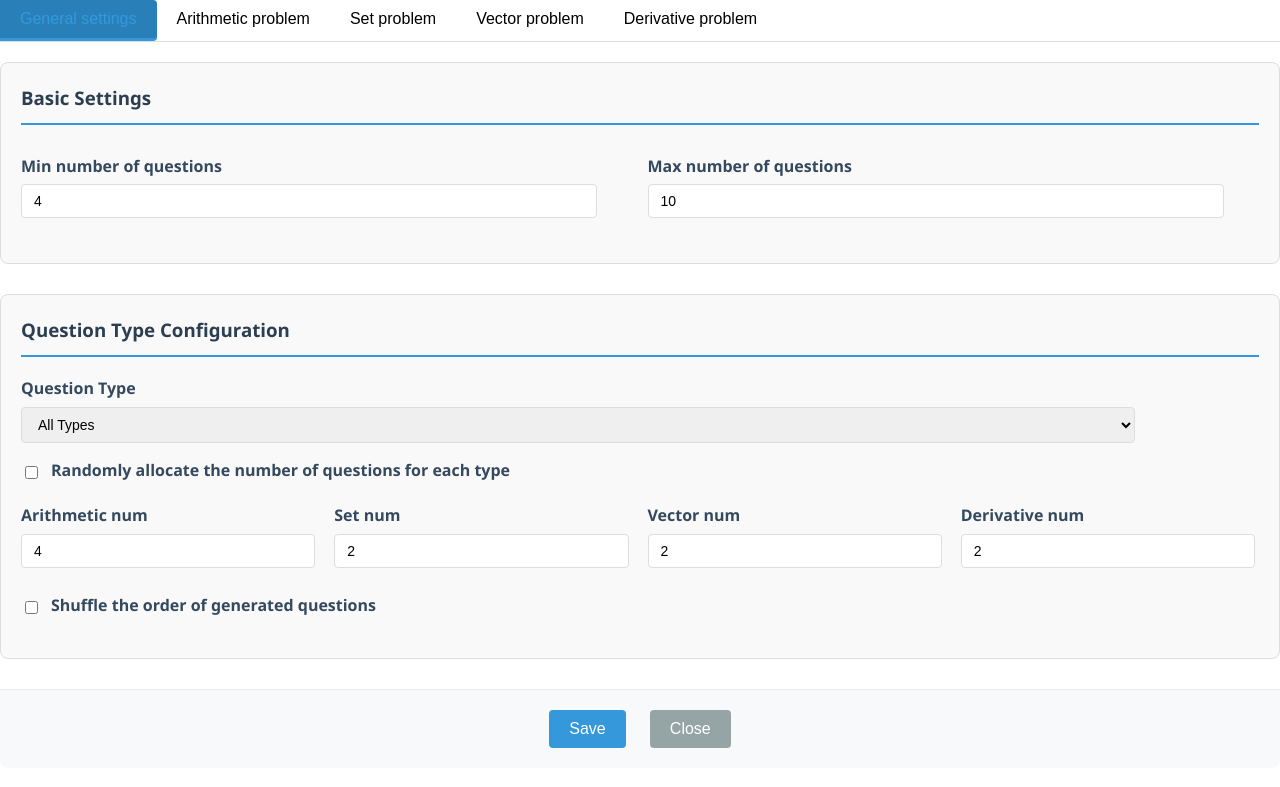
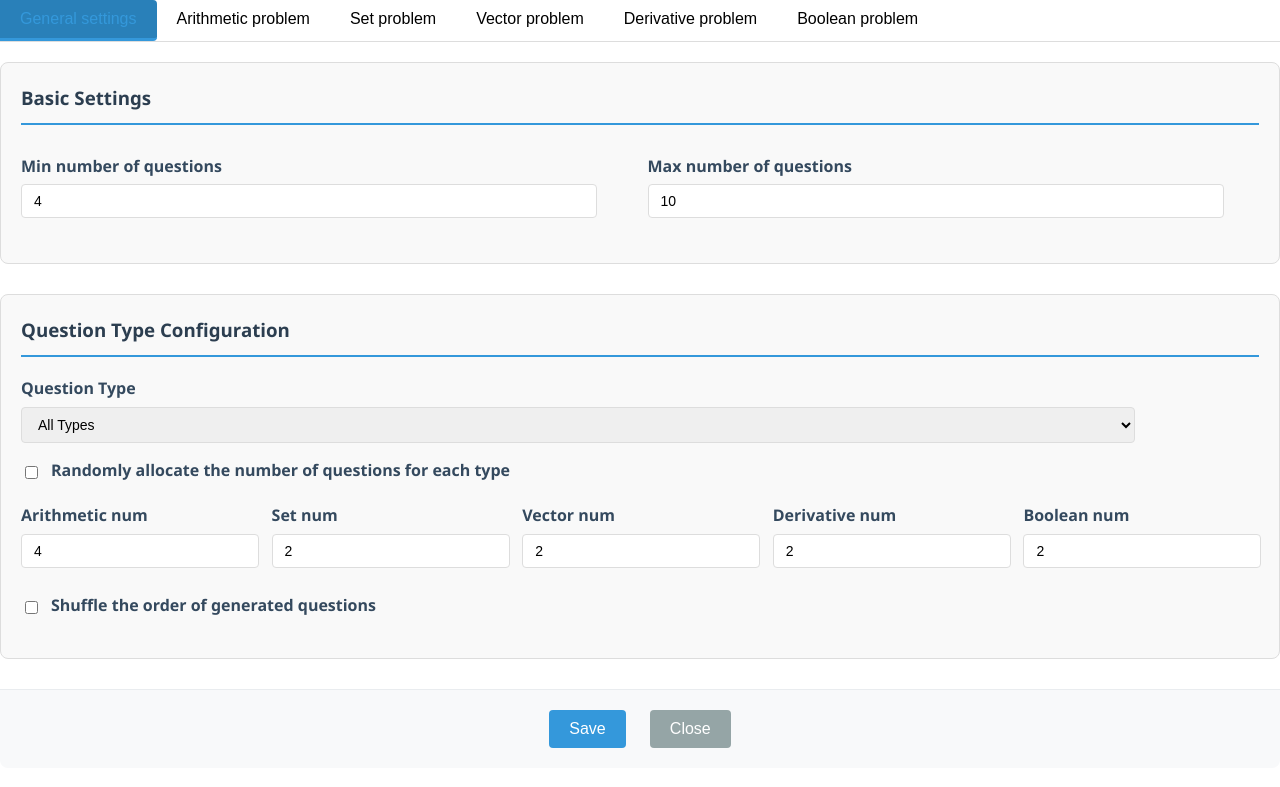
Before and after one commit to Project-RHM/Project-RHM, a Flask app: page /config in a window 1280 px wide. Shown: the top 787 px of the page. Run offline with Flask 3, Linux system fonts and the light colour scheme.

Commit message:
boolean features 1

```diff
--- a/app.py
+++ b/app.py
@@ -141,7 +141,8 @@ def config():
             'max_set_prob_num', 'vector_dimension', 'min_vector_element', 'max_vector_element',
             'max_vector_def_num', 'min_vector_prob_num', 'max_vector_prob_num',
             'min_fun_expr_depth', 'max_fun_expr_depth', 'min_derivative_prob_num',
-            'max_derivative_prob_num'
+            'max_derivative_prob_num', 'min_bool_expr_depth', 'max_bool_expr_depth',
+            'min_bool_var_num', 'max_bool_var_num'
         ]
 
         for param in int_params:
@@ -151,13 +152,13 @@ def config():
 
         # 列表参数
         question_amounts = []
-        for i in range(4):
+        for i in range(5):
             amount = request.form.get(f'question_type_amounts_{i}')
             if amount and amount.strip():
                 question_amounts.append(int(amount))
 
-        if len(question_amounts) != 4:
-            question_amounts = [0, 0, 0, 0]
+        if len(question_amounts) != 5:
+            question_amounts = [0, 0, 0, 0, 0]
 
         config_data['question_type_amounts'] = question_amounts
 
@@ -168,6 +169,10 @@ def config():
         vector_vars_str = request.form.get('vector_variables', '')
         if vector_vars_str:
             config_data['vector_variables'] = [var.strip() for var in vector_vars_str.split(',') if var.strip()]
+
+        boolean_vars_str = request.form.get('boolean_variables', '')
+        if boolean_vars_str:
+            config_data['boolean_variables'] = [var.strip() for var in boolean_vars_str.split(',') if var.strip()]
 
         # 写入JSON配置并生成OCaml配置
         if write_config(config_data) and generate_ml_config():
--- a/config_setting/config.json
+++ b/config_setting/config.json
@@ -23,8 +23,13 @@
   "max_fun_expr_depth": 5,
   "min_derivative_prob_num": 2,
   "max_derivative_prob_num": 4,
+  "min_bool_expr_depth": 2,
+  "max_bool_expr_depth": 4,
+  "min_bool_var_num": 2,
+  "max_bool_var_num": 4,
   "question_type_amounts": [
     4,
+    2,
     2,
     2,
     2
@@ -52,5 +57,12 @@
     "b",
     "c",
     "d"
+  ],
+  "boolean_variables": [
+    "A",
+    "B",
+    "C",
+    "D",
+    "E"
   ]
 }
--- a/templates/config.html
+++ b/templates/config.html
@@ -26,6 +26,7 @@
             <button class="nav-tab" onclick="showTab('set')">Set problem</button>
             <button class="nav-tab" onclick="showTab('vector')">Vector problem</button>
             <button class="nav-tab" onclick="showTab('derivative')">Derivative problem</button>
+            <button class="nav-tab" onclick="showTab('boolean')">Boolean problem</button>
         </div>
 
         <div id="message" class="message"></div>
@@ -73,6 +74,7 @@
                             <option value="2" {% if config.problem_type == 2 %}selected{% endif %}>Set Only</option>
                             <option value="3" {% if config.problem_type == 3 %}selected{% endif %}>Vector Only</option>
                             <option value="4" {% if config.problem_type == 4 %}selected{% endif %}>Derivative Only</option>
+                            <option value="5" {% if config.problem_type == 5 %}selected{% endif %}>Boolean Evaluation Only</option>
                         </select>
                     </div>
                     <div id="all-types-settings">
@@ -86,8 +88,8 @@
 
                         <div id="question-type-amounts-container">
                             <div class="form-row">
-                                {% set type_names = ["Arithmetic", "Set", "Vector", "Derivative"] %}
-                                {% for i in range(4) %}
+                                {% set type_names = ["Arithmetic", "Set", "Vector", "Derivative", "Boolean"] %}
+                                {% for i in range(5) %}
                                 <div class="form-group">
                                     <label for="question_type_amounts_{{ i }}">{{ type_names[i] }} num</label>
                                     <input type="number" id="question_type_amounts_{{ i }}"
@@ -307,6 +309,52 @@
                 </div>
             </div>
 
+            <!-- Boolean problem configs -->
+            <div id="boolean" class="tab-content">
+                <div class="config-section">
+                    <h3>Boolean Expression Evaluation Configs</h3>
+
+                    <div class="form-section">
+                        <h4>Boolean Expression Depth</h4>
+                        <p class="config-description">Control the nested depth of generated Boolean expressions.</p>
+                        <div class="form-row">
+                            <div class="form-group">
+                                <label for="min_bool_expr_depth">Min depth</label>
+                                <input type="number" id="min_bool_expr_depth" name="min_bool_expr_depth"
+                                    value="{{ config.min_bool_expr_depth }}" min="1" max="20">
+                            </div>
+                            <div class="form-group">
+                                <label for="max_bool_expr_depth">Max depth</label>
+                                <input type="number" id="max_bool_expr_depth" name="max_bool_expr_depth"
+                                    value="{{ config.max_bool_expr_depth }}" min="1" max="20">
+                            </div>
+                        </div>
+                    </div>
+
+                    <div class="form-section">
+                        <h4>Boolean Variables</h4>
+                        <p class="config-description">Choose how many variables may appear and which variable names are available.</p>
+                        <div class="form-row">
+                            <div class="form-group">
+                                <label for="min_bool_var_num">Min variables</label>
+                                <input type="number" id="min_bool_var_num" name="min_bool_var_num"
+                                    value="{{ config.min_bool_var_num }}" min="1" max="10">
+                            </div>
+                            <div class="form-group">
+                                <label for="max_bool_var_num">Max variables</label>
+                                <input type="number" id="max_bool_var_num" name="max_bool_var_num"
+                                    value="{{ config.max_bool_var_num }}" min="1" max="10">
+                            </div>
+                        </div>
+                        <div class="form-group">
+                            <label for="boolean_variables">Available variable names (separated by commas)</label>
+                            <input type="text" id="boolean_variables" name="boolean_variables"
+                                value="{{ config.boolean_variables | join(', ') }}">
+                        </div>
+                    </div>
+                </div>
+            </div>
+
             <div class="config-actions">
                 <button type="submit" class="btn btn-primary" id="saveBtn">Save</button>
                 <button type="button" class="btn btn-secondary" id="closeConfigBtn">Close</button>
```
Also changed, not shown: 13 other files.
